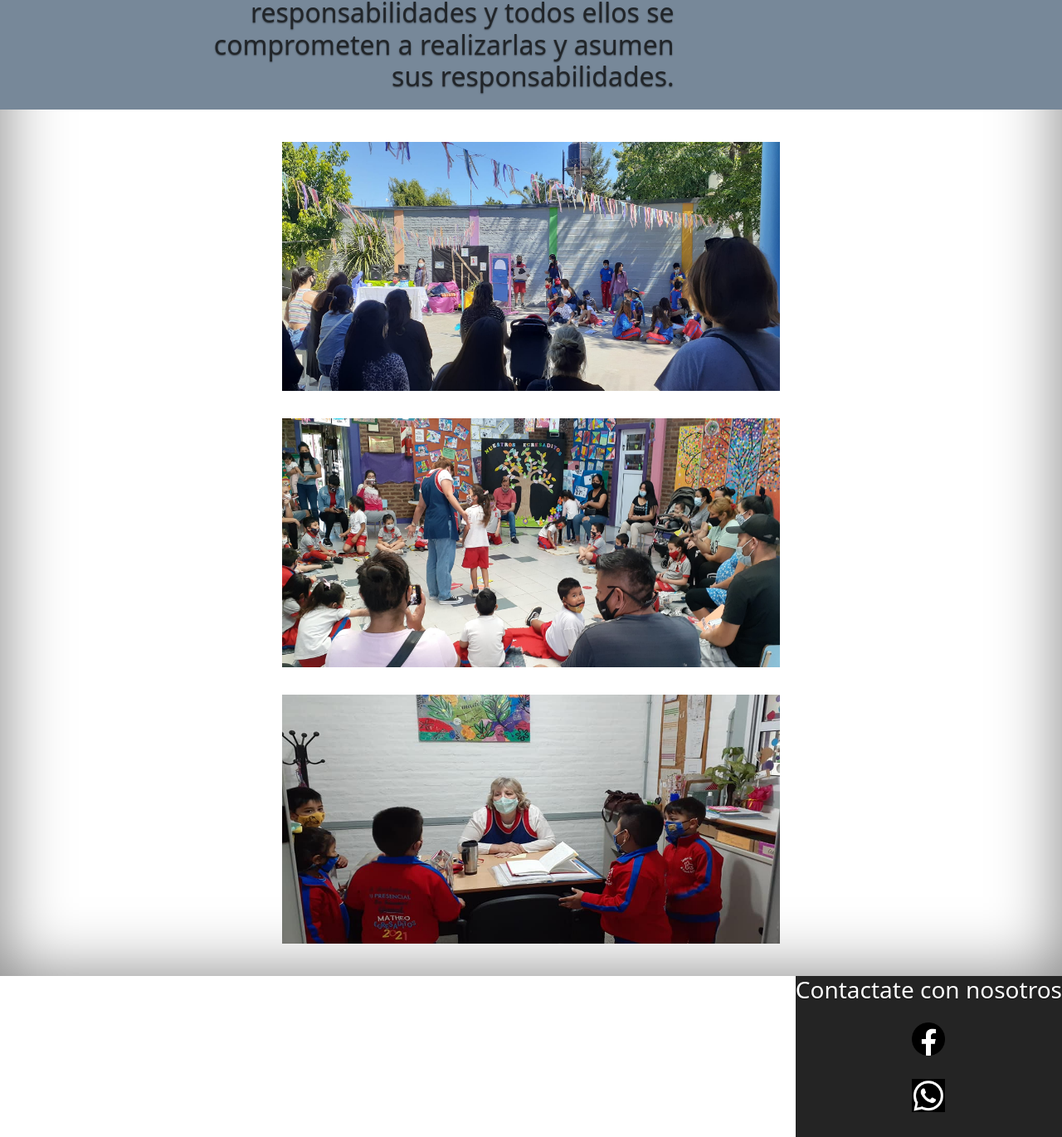
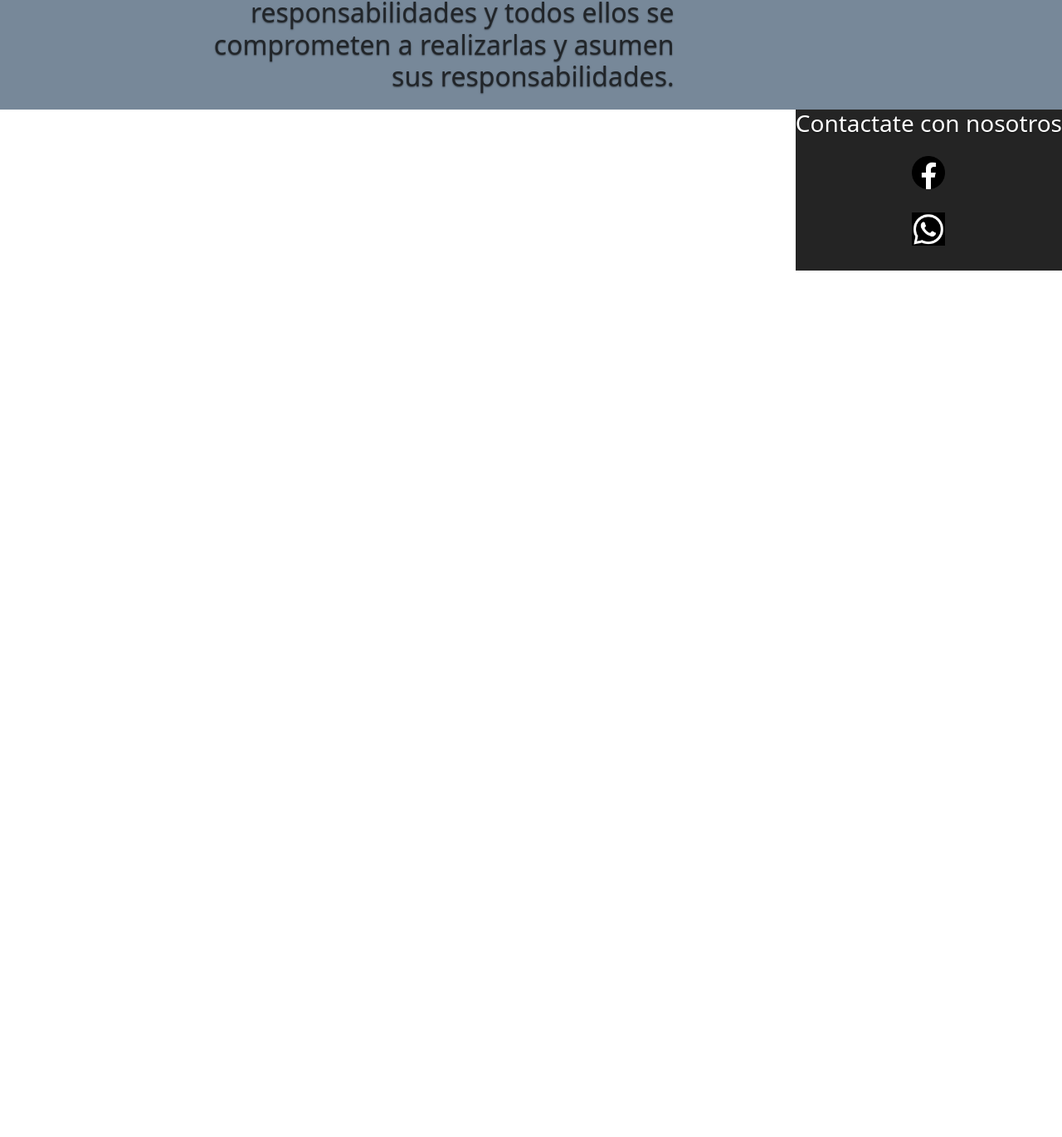
Before and after one commit to Colegio-maiten/colegiomaiten-, a plain HTML site: page nuestro proyecto.html in a window 1280 px wide. Shown: the part 707-2077 px from the top of the page at 83% size. After the commit the page ends 1033 px from the top, so only its background shows below. Drawn offline with Linux system fonts and the light colour scheme; files that its build step writes are made by us from their sources.

Commit message:
Update nuestro proyecto.html

```diff
--- a/nuestro proyecto.html
+++ b/nuestro proyecto.html
@@ -50,7 +50,7 @@
 
 <body>
 
-     <header>
+    <header>
         <nav class="navbar navbar-expand-md navbar-dark fixed-top bg-dark static">
             <div class="container-fluid">
                 <a href="index.html"><img src="./logomaiten - copia.html" alt="logo" height="40" width="45"
@@ -115,10 +115,10 @@
             </div>
         </nav>
     </header>
-
     <body>
         <article style="text-align: center;">
             <img src="./images/250px-Persarbol4.jpg" alt="maitén" width="150" height="150">
+
         </article>
         <h1 style="text-align: center;">Colegio Privado Maitén</h1>
         <section id=" content">
@@ -159,20 +159,7 @@
 
 
             </div>
-            <div>
-                <ul class="galeria" style="position: static;text-align: right;">
 
-                    <li><a href="index.html"><img
-                                src="./images/262384577_2268054313494050_5468905712334546058_n.jpg"></a>
-                    </li>
-                    <li><a href="index.html"><img
-                                src="./images/260805214_2268055660160582_2191163798686820574_n.jpg"></a>
-                    </li>
-                    <li><a href="index.html"><img
-                                src="./images/251440705_2250413271924821_3836347546739364999_n.jpg"></a>
-                    </li>
-                </ul>
-            </div>
 
 
         </section>
```
